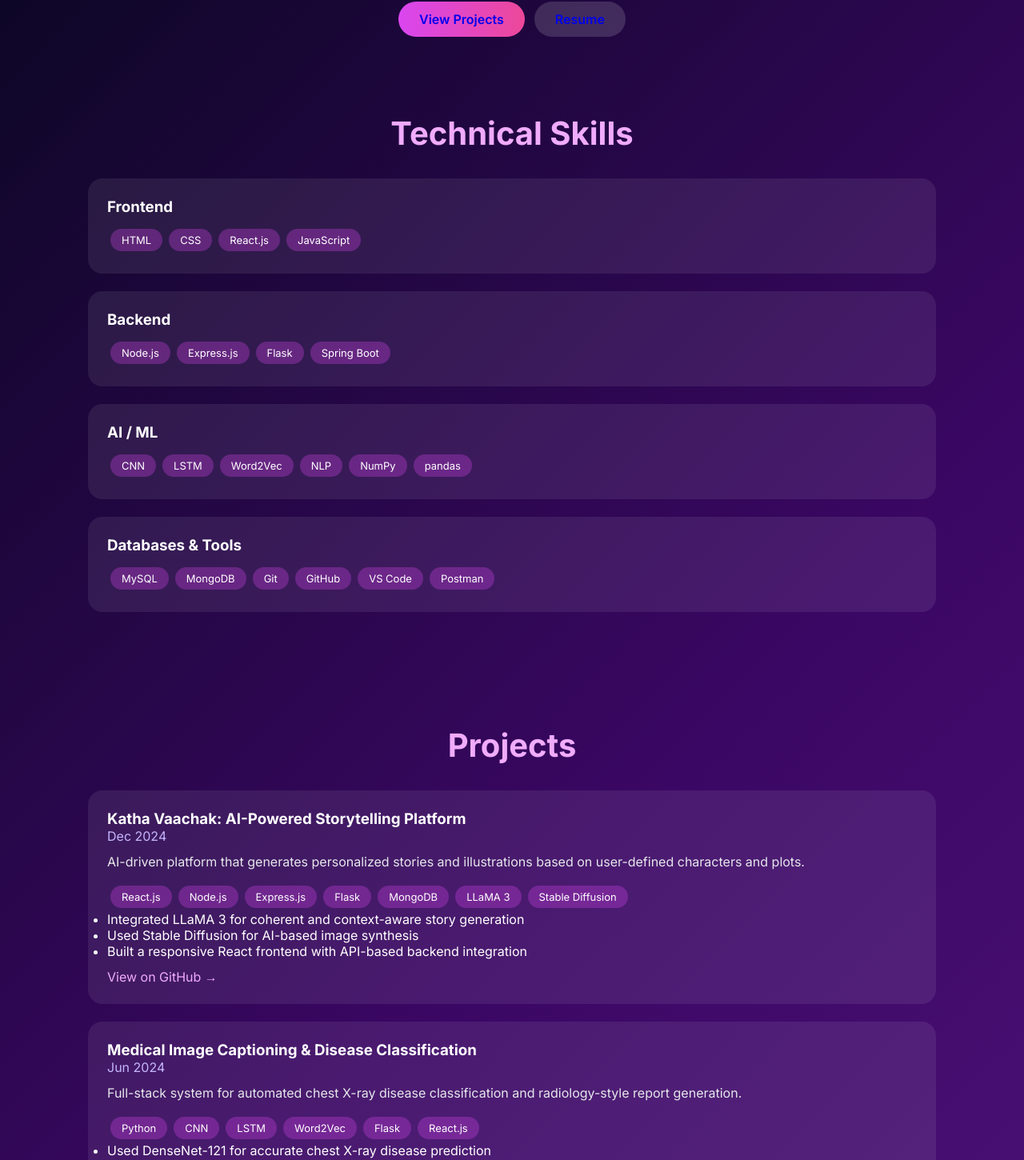
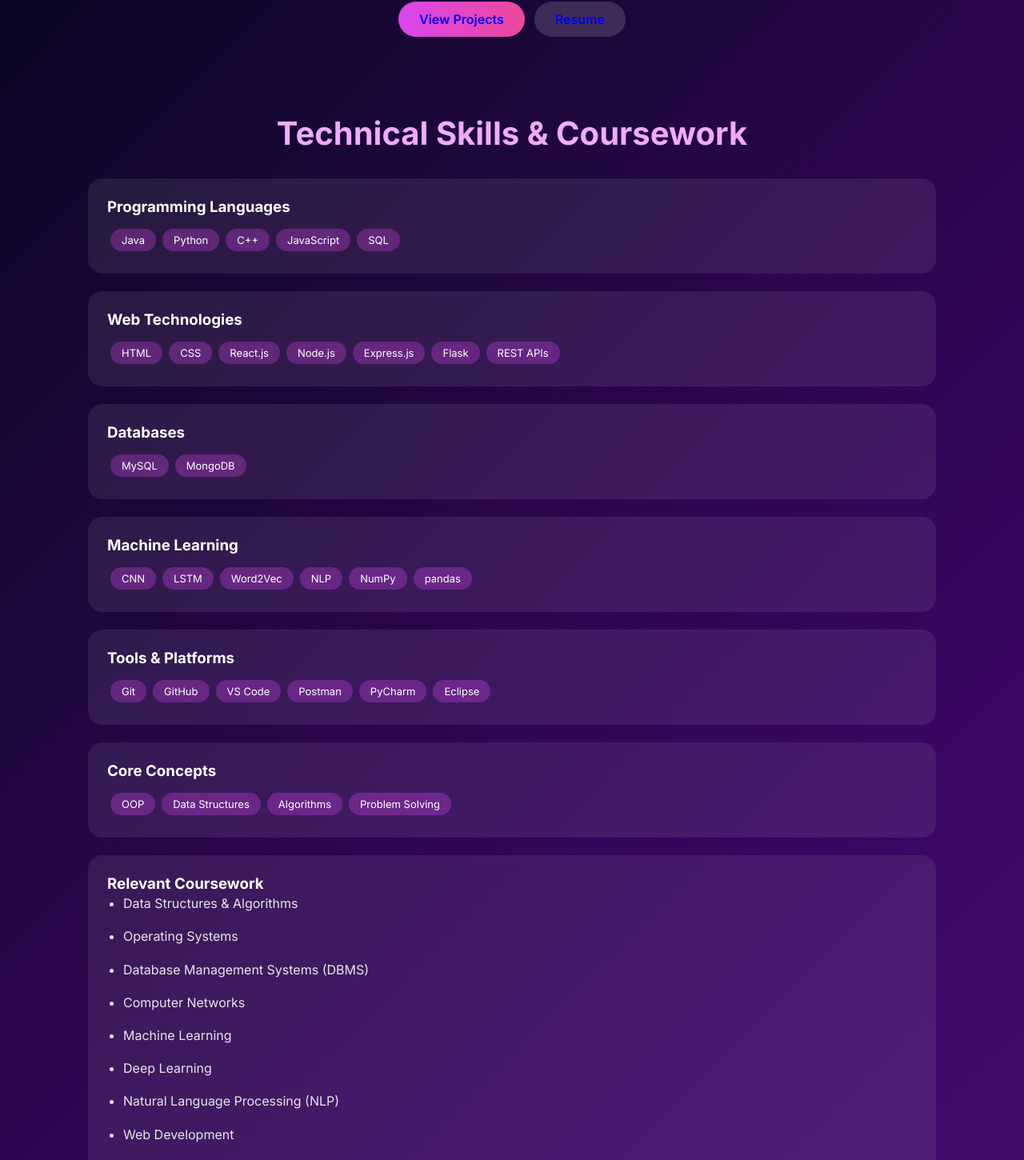
Before and after one commit to Tejaswini37/tejaswini-portfolio, a React (Vite) app: page / in a window 1280 px wide. Shown: the part 461-1911 px from the top of the page at 80% size. Built offline with nearby package versions, Linux system fonts and the light colour scheme.

Commit message:
Resolve merge conflict: keep local App.jsx 2

```diff
--- a/src/App.jsx
+++ b/src/App.jsx
@@ -91,32 +91,44 @@ export default function App() {
 </section>
 
 
-      {/* SKILLS */}
+      {/* SKILLS & COURSEWORK */}
 <section id="skills" className="section reveal">
-        <h2 className="section-title">Technical Skills</h2>
+  <h2 className="section-title">Technical Skills & Coursework</h2>
 
   <div className="card">
-          <h3>Frontend</h3>
+    <h3>Programming Languages</h3>
+    <div className="chips">
+      <span className="chip">Java</span>
+      <span className="chip">Python</span>
+      <span className="chip">C++</span>
+      <span className="chip">JavaScript</span>
+      <span className="chip">SQL</span>
+    </div>
+  </div>
+
+  <div className="card">
+    <h3>Web Technologies</h3>
     <div className="chips">
       <span className="chip">HTML</span>
       <span className="chip">CSS</span>
       <span className="chip">React.js</span>
-            <span className="chip">JavaScript</span>
+      <span className="chip">Node.js</span>
+      <span className="chip">Express.js</span>
+      <span className="chip">Flask</span>
+      <span className="chip">REST APIs</span>
     </div>
   </div>
 
   <div className="card">
-          <h3>Backend</h3>
+    <h3>Databases</h3>
     <div className="chips">
-            <span className="chip">Node.js</span>
-            <span className="chip">Express.js</span>
-            <span className="chip">Flask</span>
-            <span className="chip">Spring Boot</span>
+      <span className="chip">MySQL</span>
+      <span className="chip">MongoDB</span>
     </div>
   </div>
 
   <div className="card">
-          <h3>AI / ML</h3>
+    <h3>Machine Learning</h3>
     <div className="chips">
       <span className="chip">CNN</span>
       <span className="chip">LSTM</span>
@@ -128,15 +140,39 @@ export default function App() {
   </div>
 
   <div className="card">
-          <h3>Databases & Tools</h3>
+    <h3>Tools & Platforms</h3>
     <div className="chips">
-            <span className="chip">MySQL</span>
-            <span className="chip">MongoDB</span>
       <span className="chip">Git</span>
       <span className="chip">GitHub</span>
       <span className="chip">VS Code</span>
       <span className="chip">Postman</span>
+      <span className="chip">PyCharm</span>
+      <span className="chip">Eclipse</span>
     </div>
+  </div>
+
+  <div className="card">
+    <h3>Core Concepts</h3>
+    <div className="chips">
+      <span className="chip">OOP</span>
+      <span className="chip">Data Structures</span>
+      <span className="chip">Algorithms</span>
+      <span className="chip">Problem Solving</span>
+    </div>
+  </div>
+
+  <div className="card">
+    <h3>Relevant Coursework</h3>
+    <ul className="achievement-list">
+      <li>Data Structures & Algorithms</li>
+      <li>Operating Systems</li>
+      <li>Database Management Systems (DBMS)</li>
+      <li>Computer Networks</li>
+      <li>Machine Learning</li>
+      <li>Deep Learning</li>
+      <li>Natural Language Processing (NLP)</li>
+      <li>Web Development</li>
+    </ul>
   </div>
 </section>
 
```
Lines whose indentation alone changed are shown as unchanged.
